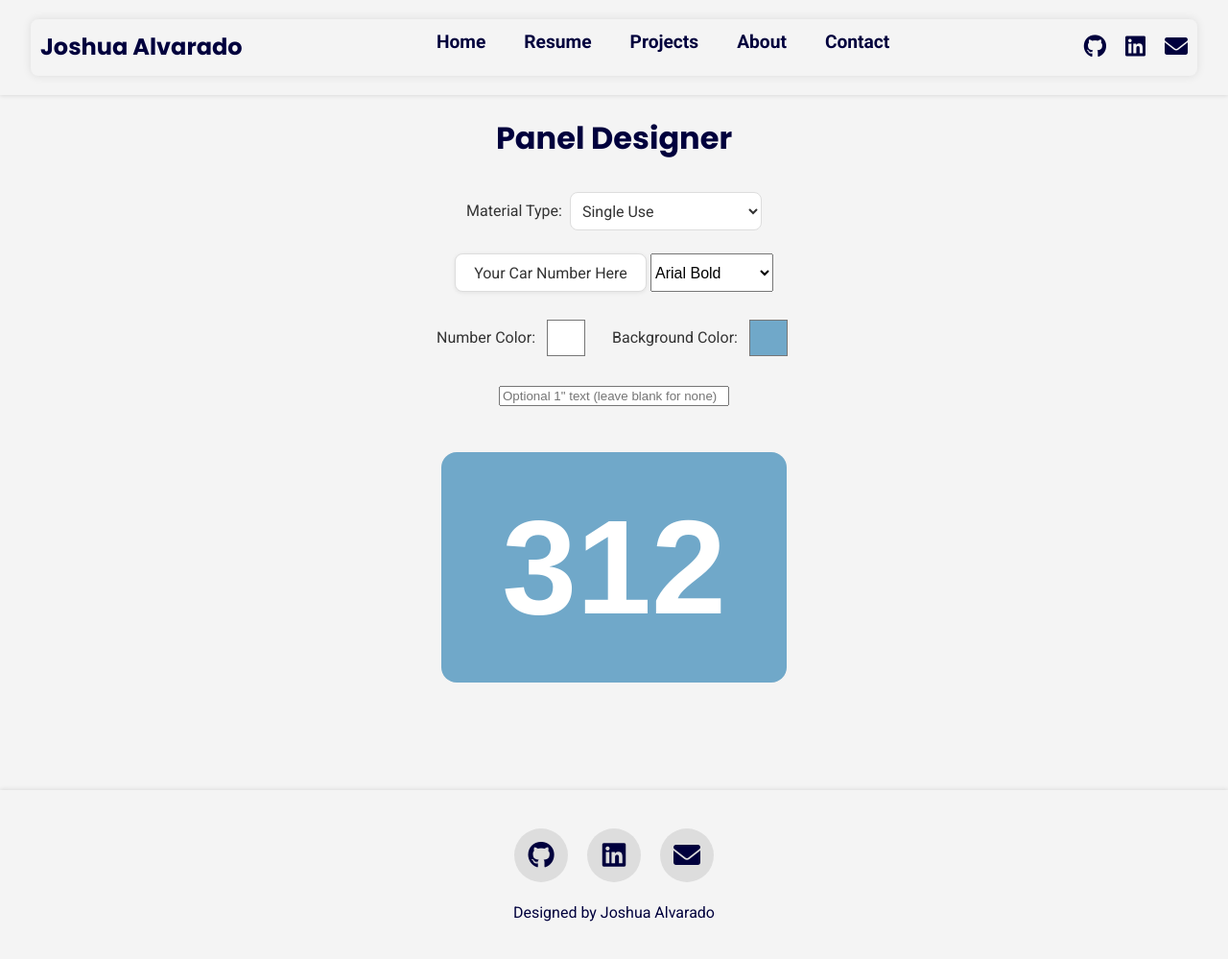
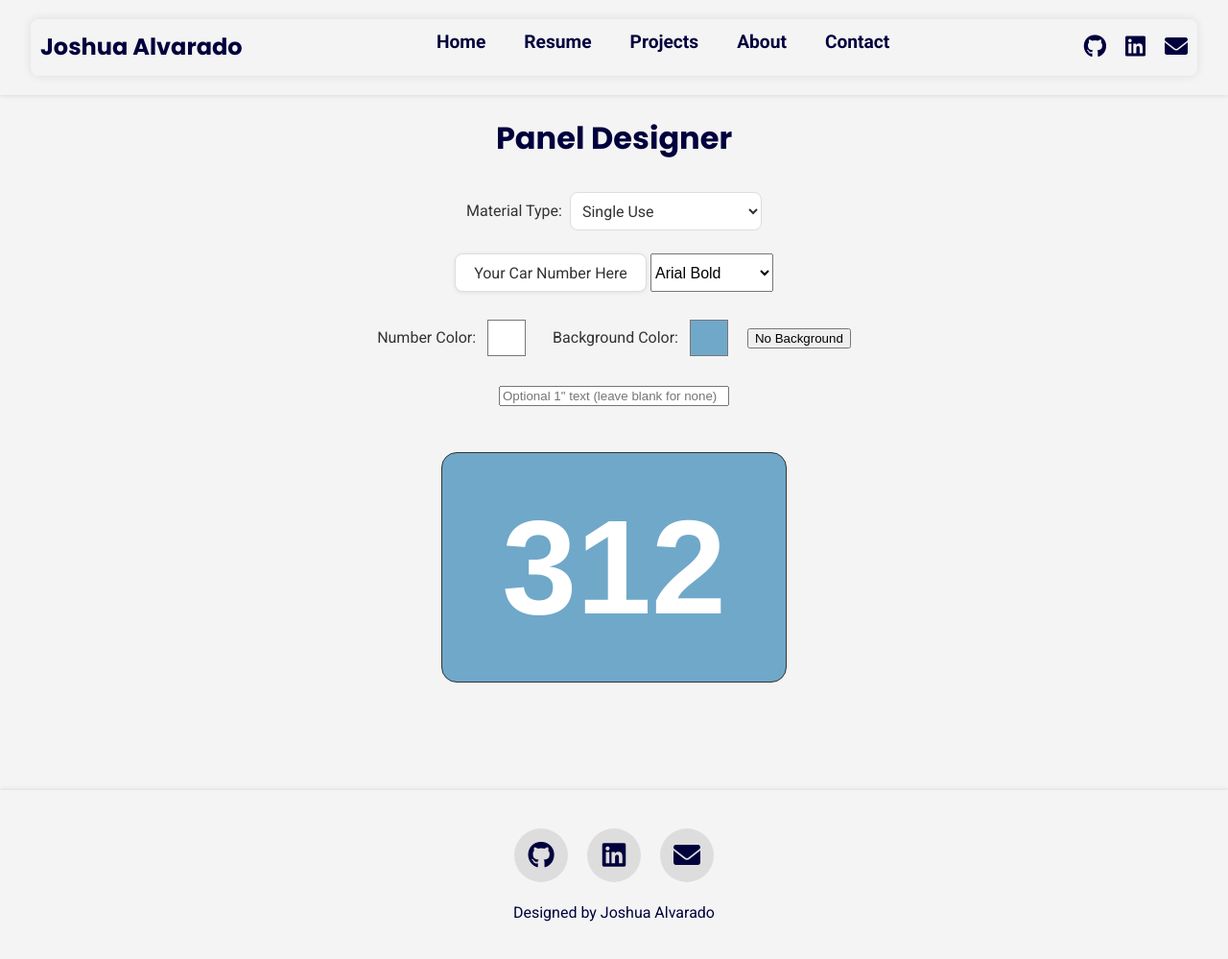
Before and after one commit to JoshuaAlvarado-hub/joshalvarado.com, a Jekyll site: the page built from paneldesigner.html, in a window 1280 px wide and 1013 px high. Shown: the top 999 px of the window at 96% size. Built offline with Jekyll 4.4.1, drawn with Linux system fonts in a browser that asks for light colours.

Commit message:
added transparent option
no background

```diff
--- a/assets/css/paneldesignerstyle.css
+++ b/assets/css/paneldesignerstyle.css
@@ -65,6 +65,7 @@
     height: 240px;
     background: #70a8c9;
     margin: 32px auto;
+    border: #333 1px solid;
     border-radius: 16px;
     transition: background 0.3s;
     display: flex;
@@ -136,3 +137,23 @@
     letter-spacing: 1px;
     transition: color 0.3s ease;
 }
+
+.transparent-texture {
+    background-color: transparent !important;
+    background-image:
+        linear-gradient(45deg, #ccc 25%, transparent 25%),
+        linear-gradient(-45deg, #ccc 25%, transparent 25%),
+        linear-gradient(45deg, transparent 75%, #ccc 75%),
+        linear-gradient(-45deg, transparent 75%, #ccc 75%);
+    background-size: 32px 32px;
+    background-position: 0 0, 0 16px, 16px -16px, -16px 0px;
+}
+
+.transparent-texture .panel-number {
+    text-shadow: 2px 2px 8px #222, 0 0 4px #fff;
+}
+
+.transparent-texture .panel-number,
+.transparent-texture .one-inch-display {
+    text-shadow: 2px 2px 8px #222, 0 0 4px #fff;
+}
--- /dev/null
+++ b/assets/js/paneldesigner.js
@@ -0,0 +1,67 @@
+function setTransparentBackground() {
+    const panel = document.getElementById('panel-background');
+    panel.style.background = "";
+    panel.classList.add('transparent-texture');
+    document.getElementById('background-color-picker').value = "#70a8c9";
+    // Show dropdown, hide color picker
+    document.getElementById('number-color-picker').style.display = "none";
+    document.getElementById('number-color-dropdown').style.display = "inline-block";
+}
+
+function pickBackgroundColor() {
+    const color = document.getElementById('background-color-picker').value;
+    const panel = document.getElementById('panel-background');
+    panel.classList.remove('transparent-texture');
+    panel.style.background = color;
+    // Show color picker, hide dropdown
+    document.getElementById('number-color-picker').style.display = "inline-block";
+    document.getElementById('number-color-dropdown').style.display = "none";
+}
+
+function pickNumberColor() {
+    const color = document.getElementById('number-color-picker').value;
+    document.getElementById('panel-number').style.color = color;
+    document.getElementById('one-inch-display').style.color = color;
+}
+
+function pickNumberDropdownColor() {
+    const color = document.getElementById('number-color-dropdown').value;
+    document.getElementById('panel-number').style.color = color;
+    document.getElementById('one-inch-display').style.color = color;
+}
+
+function updateSquareText() {
+    const input = document.getElementById('number-box').value;
+    const panelText = document.getElementById('panel-number');
+    panelText.textContent = input;
+}
+
+function updateFont() {
+    const fontSelect = document.getElementById('font-selector').value;
+    const panelText = document.getElementById('panel-number');
+    if (fontSelect === "arial-bold") {
+        panelText.style.fontFamily = "Arial, sans-serif";
+        panelText.style.fontWeight = "bold";
+        panelText.style.fontStyle = "normal";
+    } else if (fontSelect === "arial-bold-italic") {
+        panelText.style.fontFamily = "Arial, sans-serif";
+        panelText.style.fontWeight = "bold";
+        panelText.style.fontStyle = "italic";
+    }
+}
+
+function updateMaterialType() {
+    const materialType = document.getElementById('material-type-selector').value;
+    const panelBg = document.getElementById('panel-background');
+    if (materialType === "reusable") {
+        panelBg.style.borderRadius = "0";
+    } else {
+        panelBg.style.borderRadius = "16px";
+    }
+    console.log(`Material Type selected: ${materialType}`);
+}
+
+function updateOneInchText() {
+    const text = document.getElementById('one-inch-text').value;
+    document.getElementById('one-inch-display').textContent = text;
+}
--- a/paneldesigner.html
+++ b/paneldesigner.html
@@ -4,6 +4,7 @@
 permalink: /paneldesigner/
 ---
 <link rel="stylesheet" href="{{ '/assets/css/paneldesignerstyle.css' | relative_url }}">
+<script src="{{ '/assets/js/paneldesigner.js' | relative_url }}"></script>
 
 <div class="paneldesigner-container">
     <h1>Panel Designer</h1>
@@ -38,7 +39,7 @@
     <div class="color-pickers-container">
         <!-- Number Color Picker -->
         <div class="color-picker-container">
-            <label for="number-color-picker" class="color-picker-label">Number Color:</label>
+            <label for="number-color-dropdown" class="color-picker-label">Number Color:</label>
             <input
                 type="color"
                 id="number-color-picker"
@@ -46,7 +47,15 @@
                 class="color-picker"
                 onchange="pickNumberColor()"
                 aria-label="Pick number color"
+                style="display:inline-block;"
             />
+            <select id="number-color-dropdown" class="font-selector" style="display:none;" onchange="pickNumberDropdownColor()">
+                <option value="#ffffff">White</option>
+                <option value="#000000">Black</option>
+                <option value="#FFD700">Yellow</option>
+                <option value="#FF0000">Red</option>
+                <option value="#00BFFF">Blue</option>
+            </select>
         </div>
 
         <!-- Background Color Picker -->
@@ -60,10 +69,11 @@
                 onchange="pickBackgroundColor()"
                 aria-label="Pick background color"
             />
+            <button type="button" id="transparent-bg-btn" style="margin-left:8px;" onclick="setTransparentBackground()">No Background</button>
         </div>
     </div>
 
-    <!-- 1" Text Input -->
+    <!-- 1" Text -->
     <input
         id="one-inch-text"
         type="text"
@@ -80,51 +90,4 @@
     </div>
 </div>
 
-<script>
-function pickBackgroundColor() {
-    const color = document.getElementById('background-color-picker').value;
-    document.getElementById('panel-background').style.background = color;
-}
-
-function pickNumberColor() {
-    const color = document.getElementById('number-color-picker').value;
-    document.getElementById('panel-number').style.color = color;
-    document.getElementById('one-inch-display').style.color = color;
-}
-
-function updateSquareText() {
-    const input = document.getElementById('number-box').value;
-    const panelText = document.getElementById('panel-number');
-    panelText.textContent = input;
-}
-
-function updateFont() {
-    const fontSelect = document.getElementById('font-selector').value;
-    const panelText = document.getElementById('panel-number');
-    if (fontSelect === "arial-bold") {
-        panelText.style.fontFamily = "Arial, sans-serif";
-        panelText.style.fontWeight = "bold";
-        panelText.style.fontStyle = "normal";
-    } else if (fontSelect === "arial-bold-italic") {
-        panelText.style.fontFamily = "Arial, sans-serif";
-        panelText.style.fontWeight = "bold";
-        panelText.style.fontStyle = "italic";
-    }
-}
-
-function updateMaterialType() {
-    const materialType = document.getElementById('material-type-selector').value;
-    const panelBg = document.getElementById('panel-background');
-    if (materialType === "reusable") {
-        panelBg.style.borderRadius = "0";
-    } else {
-        panelBg.style.borderRadius = "16px";
-    }
-    console.log(`Material Type selected: ${materialType}`);
-}
-
-function updateOneInchText() {
-    const text = document.getElementById('one-inch-text').value;
-    document.getElementById('one-inch-display').textContent = text;
-}
-</script>
+<script src="{{ '/assets/js/paneldesigner.js' | relative_url }}"></script>
```
